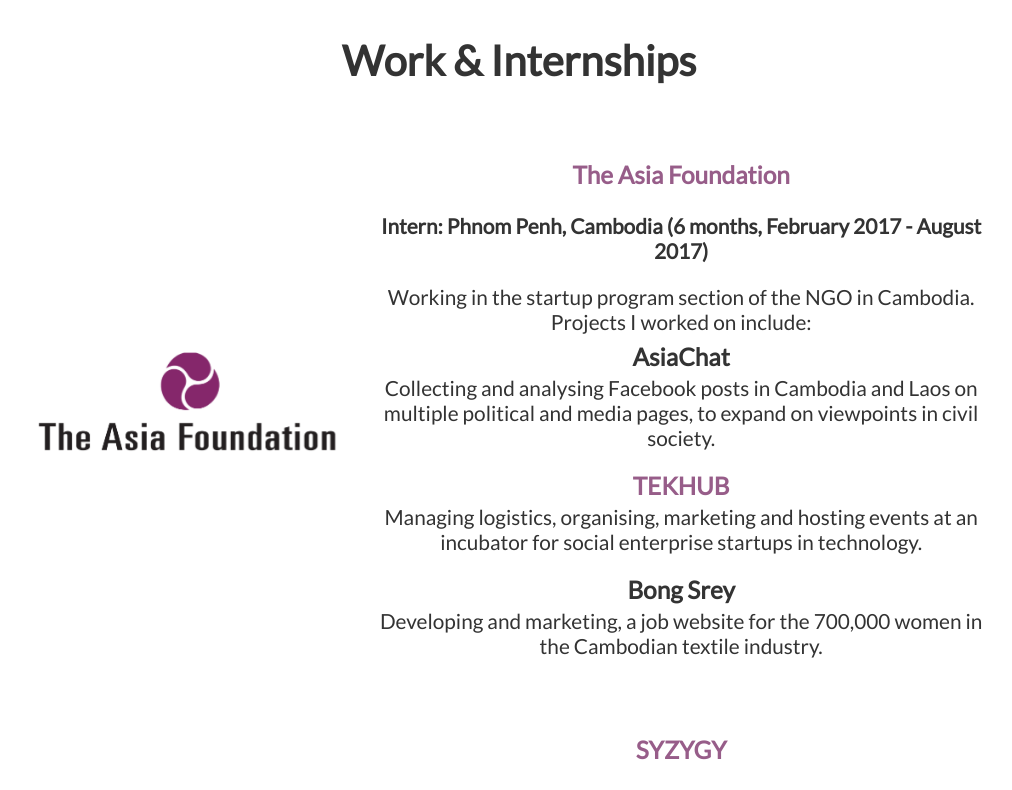
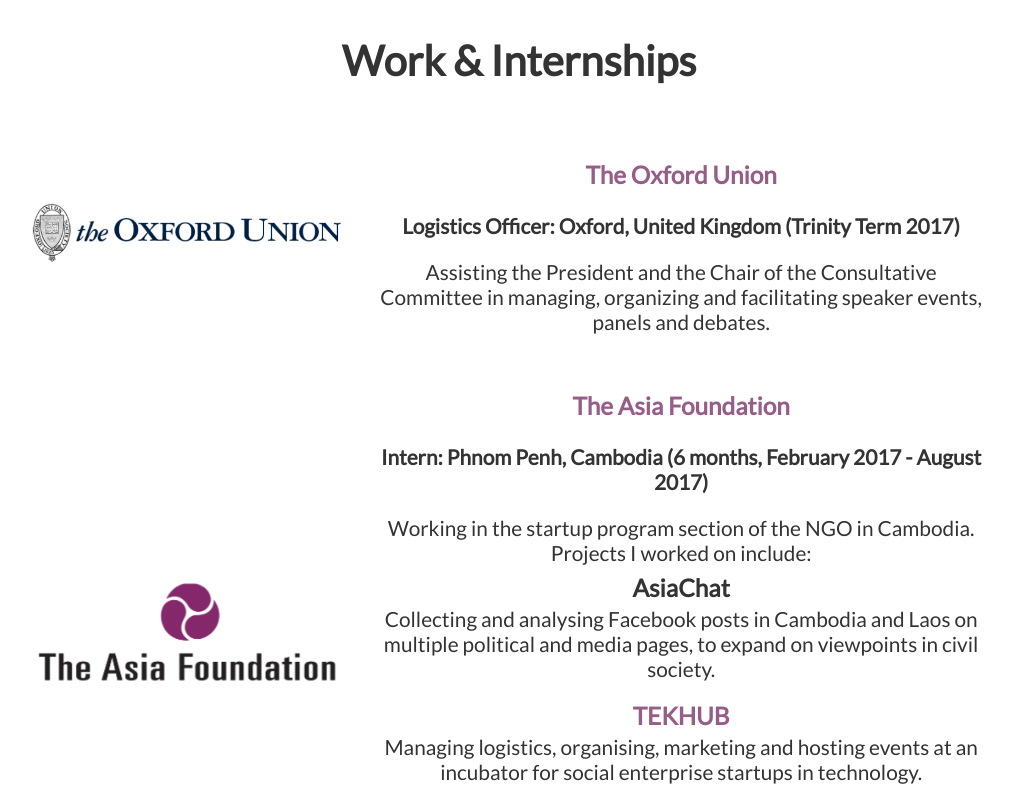
Before and after one commit to hughbe/hughbe.github.io, a React (Create React App) app: page /cv/1 in a window 1280 px wide. Shown: the part 2140-2930 px from the top of the page, without its empty margins (121-1133 px from the left). Built offline with nearby package versions, Linux system fonts and the light colour scheme.

Commit message:
Hack Hack Hack

```diff
--- a/src/Content/CV/Work.js
+++ b/src/Content/CV/Work.js
@@ -1,4 +1,13 @@
 const Work = [
+  {
+    name: 'The Oxford Union',
+    url: 'https://www.oxford-union.org/',
+    duration: 'Trinity Term 2017',
+    title: 'Logistics Officer',
+    location: 'Oxford, United Kingdom',
+    description: `Assisting the President and the Chair of the Consultative Committee in managing, organizing and facilitating speaker events, panels and debates.
+`
+  },
   {
     name: 'The Asia Foundation',
     url: 'http://asiafoundation.org/',
```
Also changed, not shown: src/Content/Logos/The Oxford Union.png (added).
